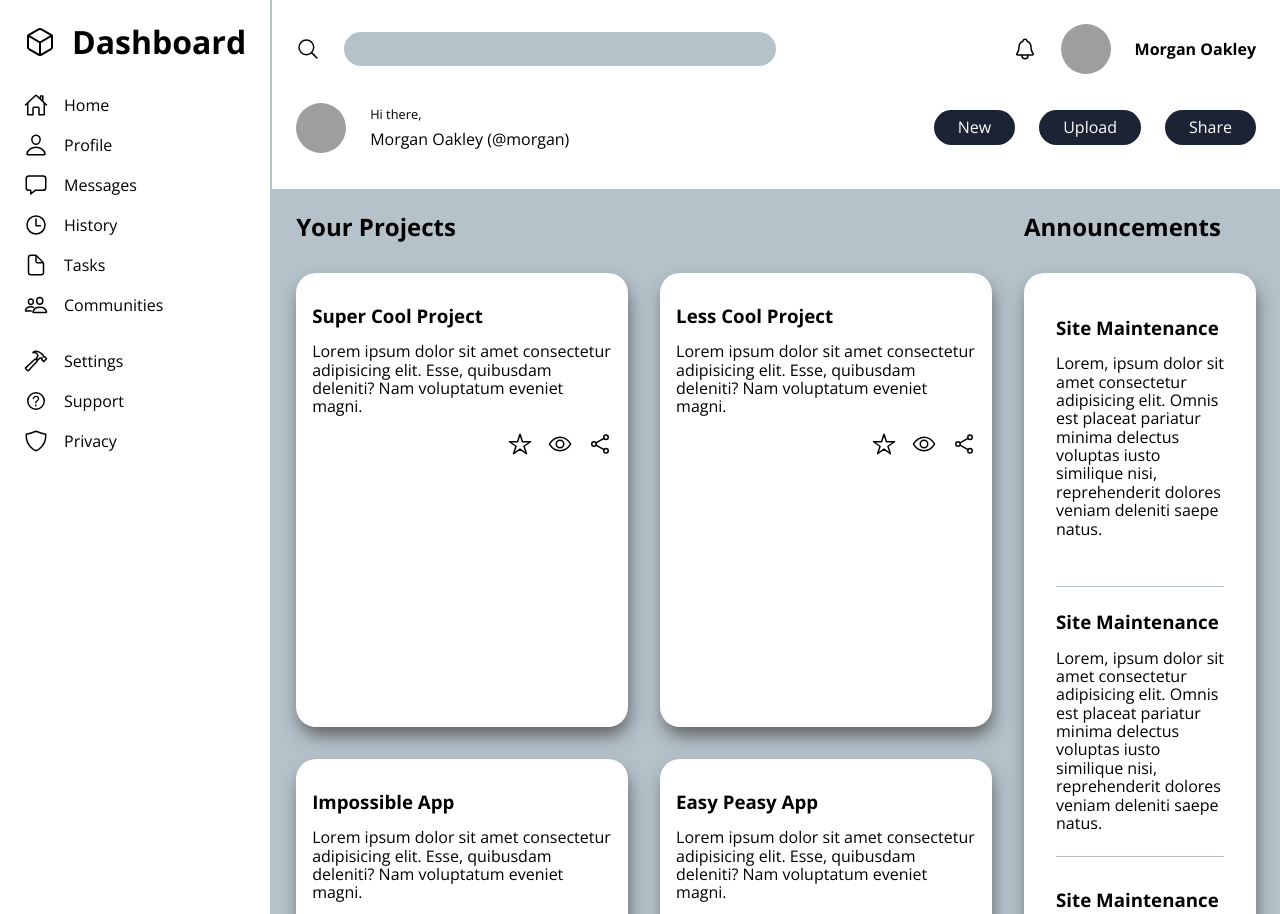
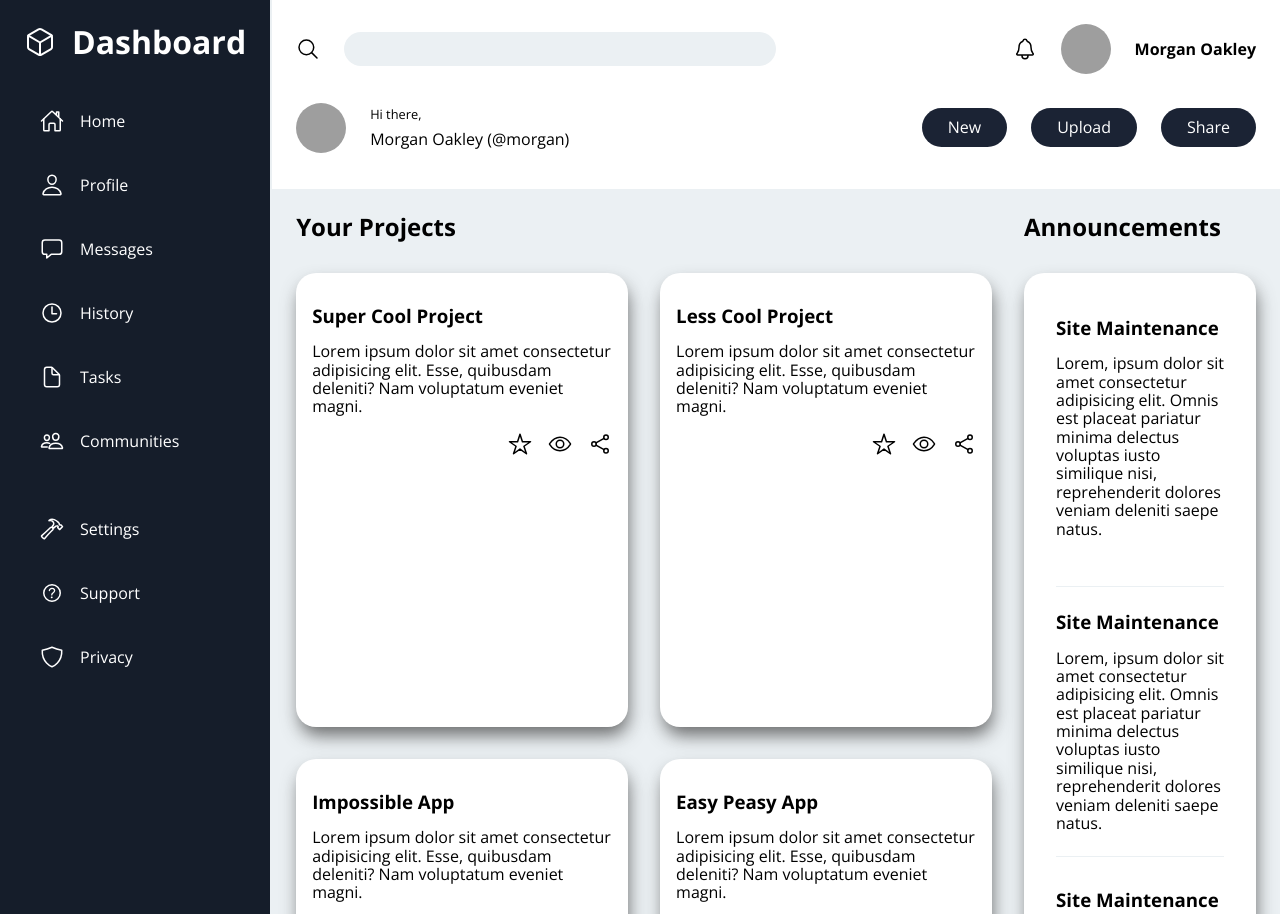
Before and after one commit to SydBrain/admin-dashboard, a plain HTML site: page index.html in a window 1280 px wide. Shown: the top 914 px of the page. Drawn offline with nearby package versions, Linux system fonts and the light colour scheme; grey boxes are pictures that could not be loaded.

Commit message:
Completed Styling

```diff
--- a/css/style.css
+++ b/css/style.css
@@ -1,9 +1,9 @@
 @import url('https://fonts.googleapis.com/css2?family=Open+Sans:wght@300;400;700&display=swap');
 
 :root {
-    --main-bg-color: #b5c2ca;
+    --main-bg-color: #ebf0f3;
     --secondary-bg-color: #ffffff;
-    --accent-bg-color: #081225;
+    --accent-bg-color: #151d2a;
     --main-txt-color: #1b2334;
     --accent-txt-color: #ffffff;
     --secondary-txt-color: #b3b7bc;
@@ -94,6 +94,14 @@ div.user-info-2>div>p,
     background-color: var(--main-txt-color);
     color: var(--accent-txt-color);
     border-radius: 20px;
+    transition-duration: 400ms;
+    border: solid transparent 2px;
+}
+
+.header-button:hover {
+    background-color: var(--accent-txt-color);
+    color: var(--main-txt-color);
+    border: solid 2px var(--main-txt-color);
 }
 
 .logo {
@@ -111,13 +119,21 @@ div.user-info-2>div>p,
 .side-nav-links>ul {
     display: flex;
     flex-direction: column;
-    gap: 1rem;
+    gap: 0.5rem;
 }
 
 .side-nav-link {
     display: flex;
+    padding: 1rem;
     gap: 1rem;
     align-items: center;
+    border-radius: 20px;
+    transition-duration: 400ms;
+}
+
+.side-nav-link:hover {
+    background-color: var(--main-bg-color);
+    color: var(--accent-bg-color);
 }
 
 .main-content section h2 {
@@ -125,7 +141,7 @@ div.user-info-2>div>p,
 }
 
 .project-card {
-    background-color: var(--accent-txt-color);
+    background-color: var(--secondary-bg-color);
     padding: 2rem 1rem;
     border-radius: 20px;
     box-shadow: 2px 10px 18px -2px rgba(60, 60, 60, 0.75);
@@ -154,7 +170,7 @@ div.user-info-2>div>p,
     justify-content: center;
     align-items: flex-start;
     padding: 2rem;
-    background-color: var(--accent-txt-color);
+    background-color: var(--secondary-bg-color);
     border-radius: 20px;
     box-shadow: 2px 10px 18px -2px rgba(60, 60, 60, 0.75);
     -webkit-box-shadow: 2px 10px 18px -2px rgba(60, 60, 60, 0.75);
@@ -190,6 +206,8 @@ div.user-info-2>div>p,
     align-items: flex-start;
     gap: 2rem;
     padding: 1.5rem;
+    background-color: var(--accent-bg-color);
+    color: var(--accent-txt-color);
     border-right: var(--main-bg-color) solid 2px;
 }
 
```
